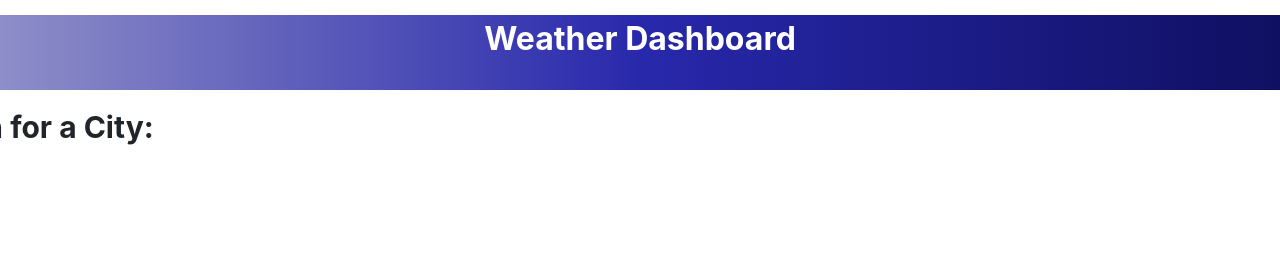
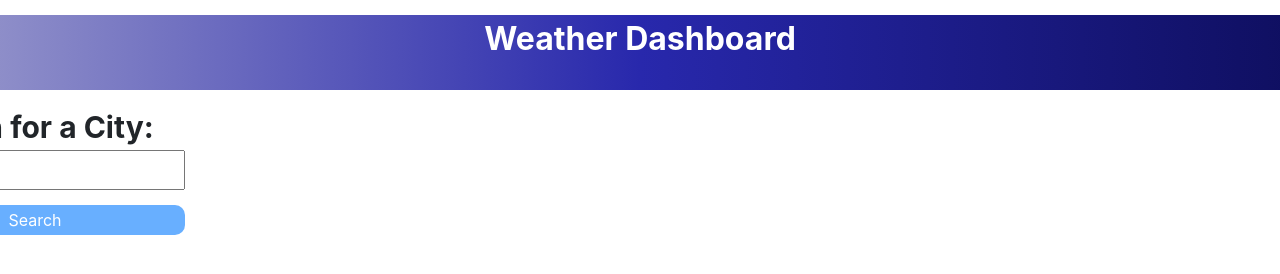
Before and after one commit to michaelab24/Weather-Dashboard-Project, a plain HTML site: page index.html in a window 1280 px wide. Shown: the top 274 px of the page. Drawn offline with nearby package versions, Linux system fonts and the light colour scheme.

Commit message:
search box and button completed

```diff
--- a/index.html
+++ b/index.html
@@ -7,6 +7,7 @@
     <!-- CDN link -->
     <link rel="stylesheet" href="https://cdn.jsdelivr.net/npm/bootstrap@4.6.0/dist/css/bootstrap.min.css"/>
     <link rel="stylesheet" href="styles.css"/>
+    <script src="script.js"></script>
     <title>Weather Dashboard</title>
 </head>
 <body>
@@ -19,9 +20,11 @@
           <div class="col-sm">Search for a City:</div>
         </div>
         <div class="row">
-            <div class="col-sm"></div>
-            <div class="col-sm"></div>
+            <input type="text">
           </div>
+        <div class="row">
+            <button class="searchbutton">Search</button>
+        </div>
       </div>
 </body>
 </html>
--- a/script.js
+++ b/script.js
@@ -0,0 +1,4 @@
+function citySearch(eventS) {
+    console.log(searchbutton)
+
+}
--- a/styles.css
+++ b/styles.css
@@ -18,3 +18,17 @@
     margin-right: -200px;
     margin-top: 15px;
 }
+
+input {
+    width: 300px;
+    height: 40px;
+}
+
+button {
+    width: 300px;
+    height: 30px;
+    background-color: rgb(104, 175, 255);
+    color: white;
+    border: transparent;
+    border-radius: 10px;
+}
```
